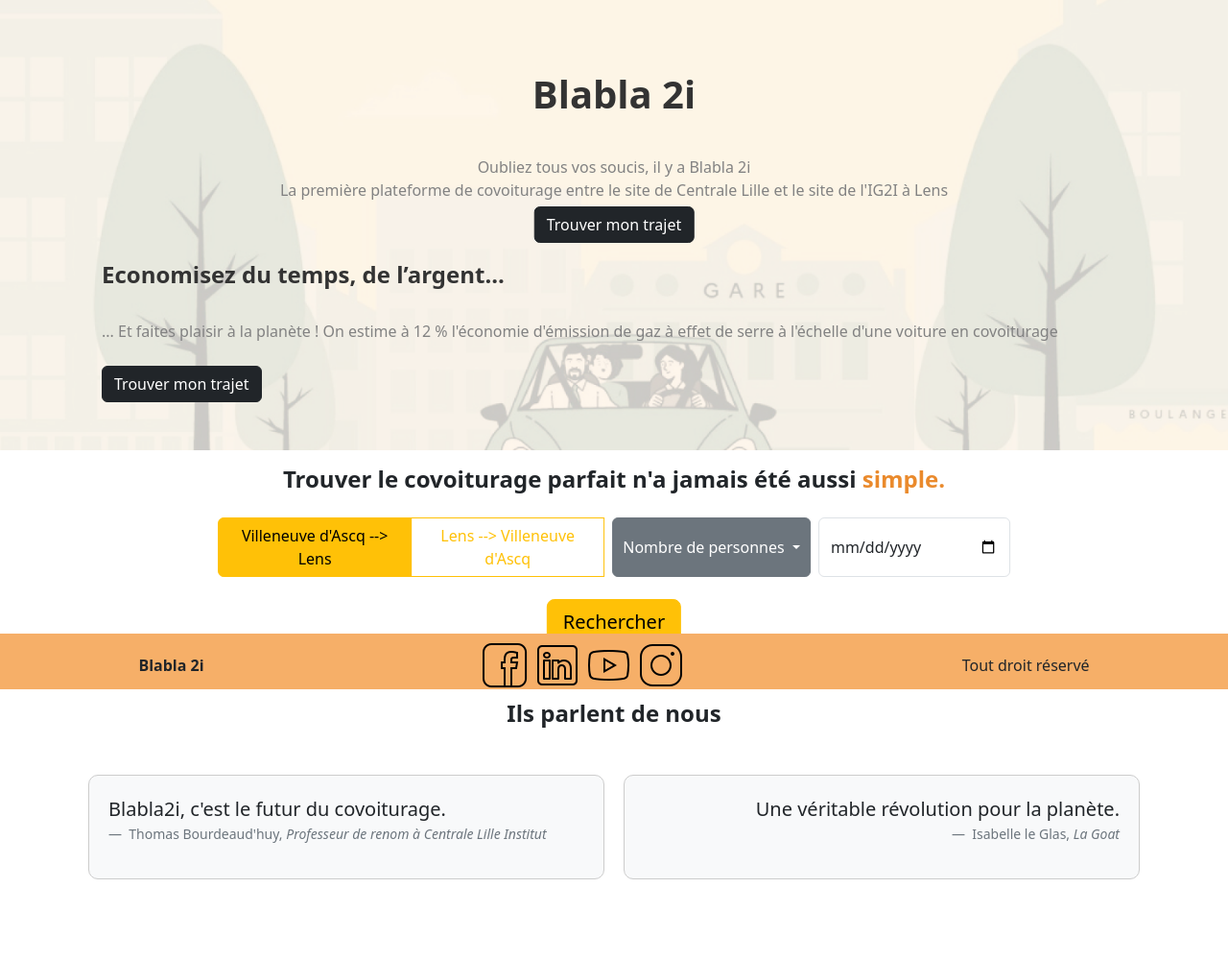
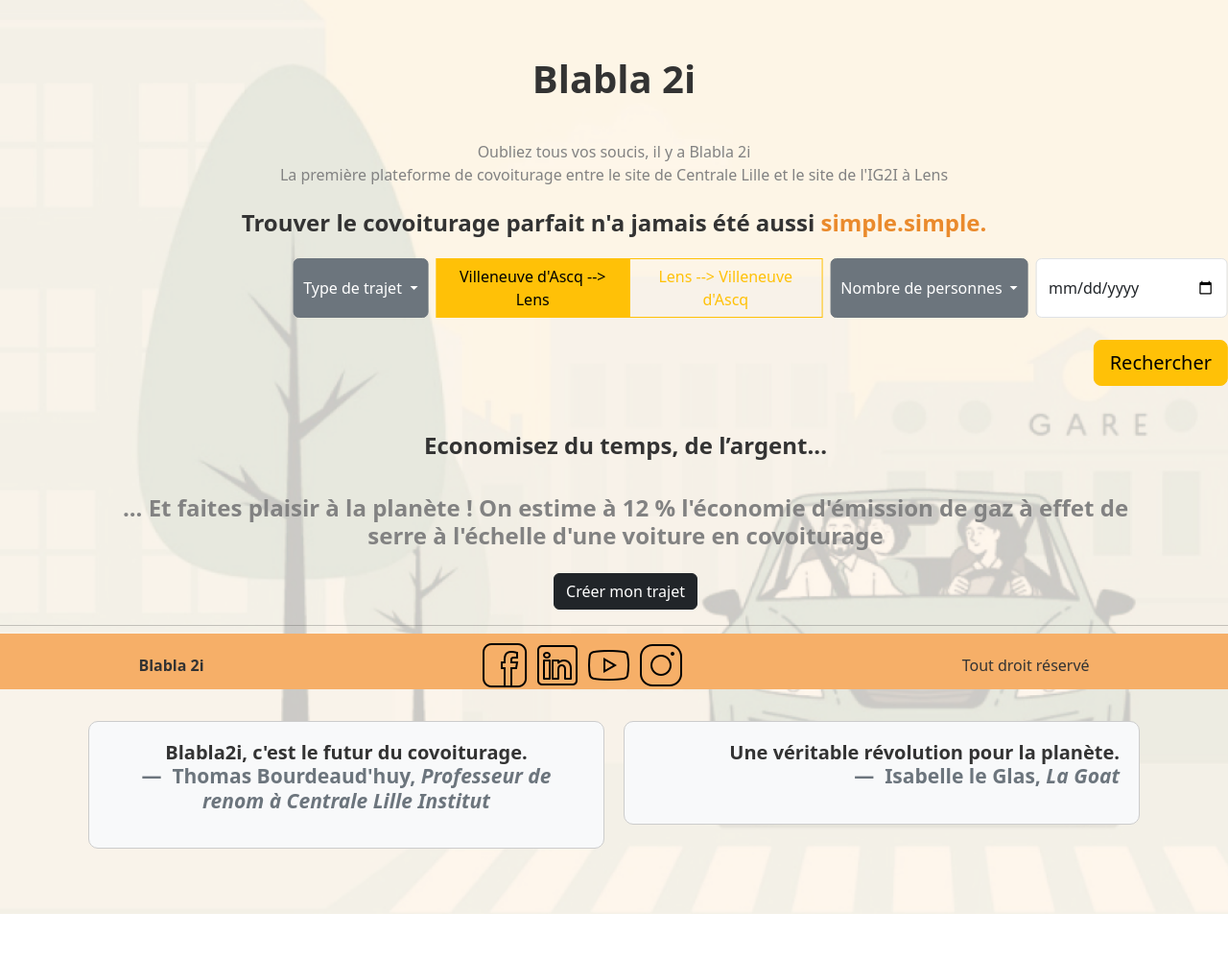
Before and after one commit to AndreTells/Projet-WEB2024, a PHP site: page / in a window 1280 px wide. Shown: the part 82-1082 px from the top of the page at 96% size. Before the commit the page ends 998 px from the top, so only its background shows below. Run offline with PHP 8.4, Linux system fonts and the light colour scheme.

Commit message:
changements compte/connexion et accueil

```diff
--- a/Code/website/templates/accueil.php
+++ b/Code/website/templates/accueil.php
@@ -1,45 +1,59 @@
 <div class="mb-5">
     <div class="background-section mb-3">
-        <div class="mt-4 container">
-            <div class="h1 text-center mt-2" style="font-weight: bold;">Blabla 2i</div> <br>
-            <div class="subtitle text-center mt-2"> Oubliez tous vos soucis, il y a Blabla 2i <br> La première plateforme de covoiturage entre le site de Centrale Lille et le site de l'IG2I à Lens</div>
-            <button type="button" class="mt-4 btn btn btn-dark position-relative top-100 start-50 translate-middle">Trouver mon trajet</button>
+        <div class="h1 text-center mt-2" style="font-weight: bold;">Blabla 2i</div>
+        <br>
+        <div class="subtitle text-center mt-2">Oubliez tous vos soucis, il y a Blabla 2i <br> La première plateforme de covoiturage entre le site de Centrale Lille et le site de l'IG2I à Lens</div>
+        <br>
+        <div class="h4 text-center" style="font-weight: bold;">Trouver le covoiturage parfait n'a jamais été aussi <span id="typing-animation" class="orange-bold-text" style="color: #EA8A2C; font-weight: bold;"> simple.</span> <div>
 
-            <div class="ms-4 h4" style="font-weight: bold;">Economisez du temps, de l’argent...</div> <br>
-            <div class="ms-4 subtitle"> ... Et faites plaisir à la planète ! On estime à 12 % l'économie d'émission de gaz à effet de serre à l'échelle d'une voiture en covoiturage</div>
-            <button type="button" class="ms-4 mt-4 btn btn btn-dark">Trouver mon trajet</button>
-        </div>
-    </div>
-    <div class="h4 text-center" style="font-weight: bold;">Trouver le covoiturage parfait n'a jamais été aussi <span class="orange-bold-text" style="color: #EA8A2C; font-weight: bold;">simple.</span> </div> <br>
+        <br>
 
         <div class="mt-4 btn-group position-relative top-100 start-50 translate-middle" role="group" aria-label="radio sens button group">
+            <div class="dropdown ms-2 premier_plan" style="display: inline-block; vertical-align: middle;">
+                <button class="btn btn-secondary dropdown-toggle" type="button" data-bs-toggle="dropdown" aria-expanded="false" id="dropdownTypeTrajet" style="height: 100%; padding: 10px;">
+                    Type de trajet
+                </button>
+                <ul class="dropdown-menu" aria-labelledby="dropdownTypeTrajet">
+                    <li><a class="dropdown-item" href="#" onclick="updateTypeTrajet('passager')">Passager</a></li>
+                    <li><a class="dropdown-item" href="#" onclick="updateTypeTrajet('vehicule')">Réserver un véhicule</a></li>
+                </ul>
+            </div>
+
             <input type="radio" class="btn-check" name="btnradio" id="btnradio1" autocomplete="on" checked>
-        <label class="btn btn-outline-warning" for="btnradio1">Villeneuve d'Ascq --> Lens</label>
+            <label class="btn btn-outline-warning ms-2" for="btnradio1">Villeneuve d'Ascq --> Lens</label>
 
             <input type="radio" class="btn-check" name="btnradio" id="btnradio2" autocomplete="off">
             <label class="btn btn-outline-warning" for="btnradio2">Lens --> Villeneuve d'Ascq</label>
 
-        <div class="dropdown ms-2" style="display: inline-block; vertical-align: middle;">
-            <button class="btn btn-secondary dropdown-toggle" type="button" data-bs-toggle="dropdown" aria-expanded="false" style="height: 100%; padding: 10px;">
+            <div class="dropdown ms-2 premier_plan" style="display: inline-block; vertical-align: middle;">
+                <button class="btn btn-secondary dropdown-toggle" type="button" data-bs-toggle="dropdown" aria-expanded="false" id="dropdownNombrePersonnes" style="height: 100%; padding: 10px;">
                     Nombre de personnes
                 </button>
-            <ul class="dropdown-menu">
-                <li><a class="dropdown-item" href="#">1 personne</a></li>
-                <li><a class="dropdown-item" href="#">2 personnes</a></li>
-                <li><a class="dropdown-item" href="#">3 personnes</a></li>
-                <li><a class="dropdown-item" href="#">4 personnes</a></li>
-                <li><a class="dropdown-item" href="#">5 personnes</a></li>
-                <li><a class="dropdown-item" href="#">6 personnes</a></li>
+                <ul class="dropdown-menu" aria-labelledby="dropdownNombrePersonnes">
+                    <li><a class="dropdown-item" href="#" onclick="updateDropdown(this)">1 personne</a></li>
+                    <li><a class="dropdown-item" href="#" onclick="updateDropdown(this)">2 personnes</a></li>
+                    <li><a class="dropdown-item" href="#" onclick="updateDropdown(this)">3 personnes</a></li>
+                    <li><a class="dropdown-item" href="#" onclick="updateDropdown(this)">4 personnes</a></li>
+                    <li><a class="dropdown-item" href="#" onclick="updateDropdown(this)">5 personnes</a></li>
+                    <li><a class="dropdown-item" href="#" onclick="updateDropdown(this)">6 personnes</a></li>
                 </ul>
             </div>
             <input type="date" class="form-control ms-2" style="max-width: 200px;">
         </div>
         <br>
-    <button type="submit" class="btn btn-warning btn-lg mt-3 position-relative top-100 start-50 translate-middle"> Rechercher</button>
+        <button type="submit" class="btn btn-warning btn-lg mt-3 position-relative top-100 start-50 translate-middle">Rechercher</button>
+
+        <div class="mt-4 container">
+            <div class="ms-4 h4" style="font-weight: bold;">Economisez du temps, de l’argent...</div>
+            <br>
+            <div class="ms-4 subtitle">... Et faites plaisir à la planète ! On estime à 12 % l'économie d'émission de gaz à effet de serre à l'échelle d'une voiture en covoiturage</div>
+            <button type="button" class="ms-4 mt-4 btn btn btn-dark" onclick="window.location.href='index.php?view=trajet'">Créer mon trajet</button>
+        </div>
+    </div>
 
     <hr>
-    <div class="h4 text-center" style="font-weight: bold;"> Ils parlent de nous </div> <br>
-
+    <div class="h4 text-center" style="font-weight: bold;">Ils parlent de nous</div>
+    <br>
 
     <div class="container mt-2">
         <div class="quotes-container">
@@ -63,3 +77,35 @@
         </div>
     </div>
 </div>
+
+<script>
+    function updateDropdown(element) {
+        document.getElementById("dropdownNombrePersonnes").textContent = element.textContent;
+    }
+
+    function updateTypeTrajet(type) {
+        document.getElementById("dropdownTypeTrajet").textContent = type === 'passager' ? 'Passager' : 'Réserver un véhicule';
+    }
+      // Fonction pour simuler l'effet de texte tapé sur un clavier
+      function typeWriterEffect(textElement, text, speed) {
+          let i = 0;
+          const typingInterval = setInterval(() => {
+              if (i < text.length) {
+                  textElement.textContent += text.charAt(i);
+                  i++;
+              } else {
+                  clearInterval(typingInterval);
+              }
+          }, speed);
+      }
+
+      // Appel de la fonction lorsque la fenêtre est chargée
+      window.onload = function () {
+          const textElement = document.getElementById('typing-animation');
+          const text = "simple.";
+          const speed = 100; // Vitesse de frappe, ajustez selon votre préférence
+          typeWriterEffect(textElement, text, speed);
+      };
+
+
+</script>
--- a/Code/website/templates/connexion.php
+++ b/Code/website/templates/connexion.php
@@ -17,7 +17,7 @@
 
             <div class="h4 mb-3 mt-5"> Pas de compte ? </div>
             <div class="col-12">
-                <button type="submit" class="btn btn-primary" value="compte">Créer mon compte</button>
+                <a href="index.php?view=compte" class="btn btn-primary">Créer mon compte</a>
             </div>
         </div>
         </form>
```
Also changed, not shown: Code/css/style.css (+7 -0 lines), Code/website/templates/compte.php (+36 -18 lines). Lines whose indentation alone changed are shown as unchanged.
